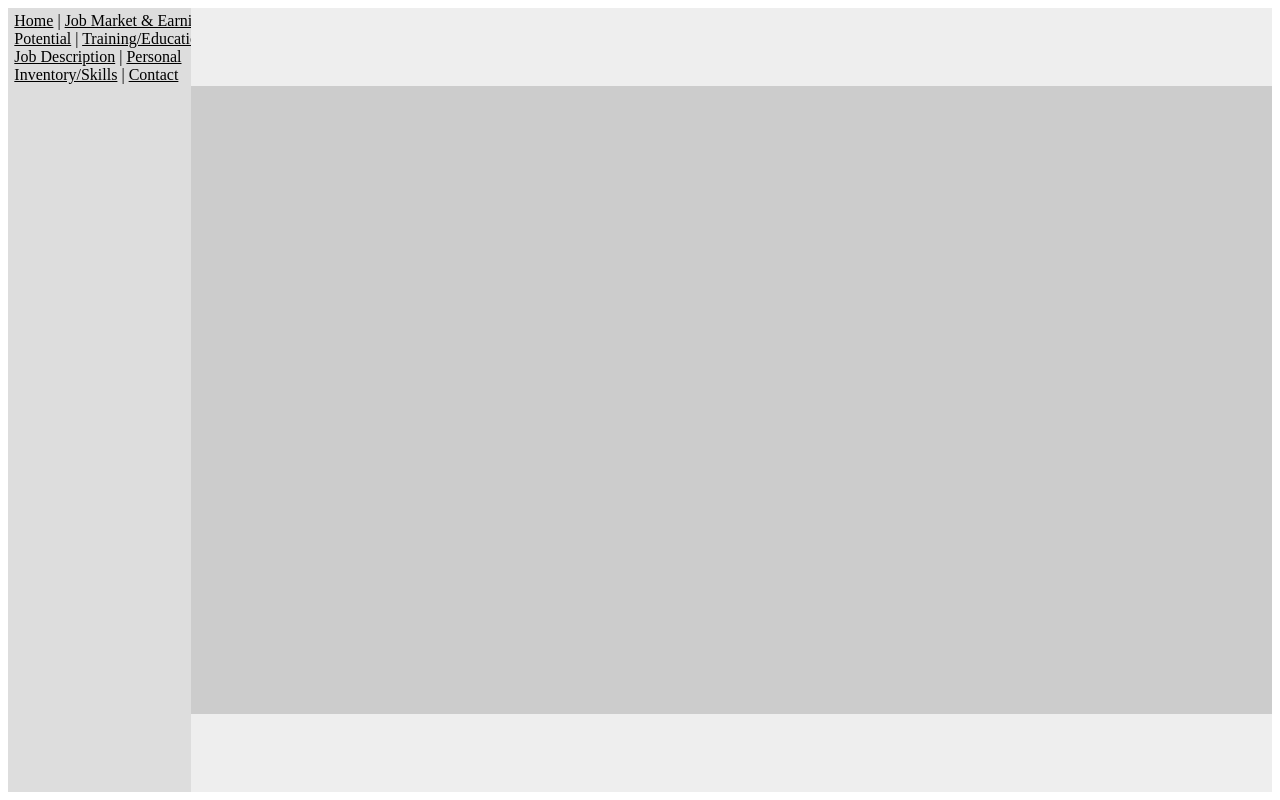
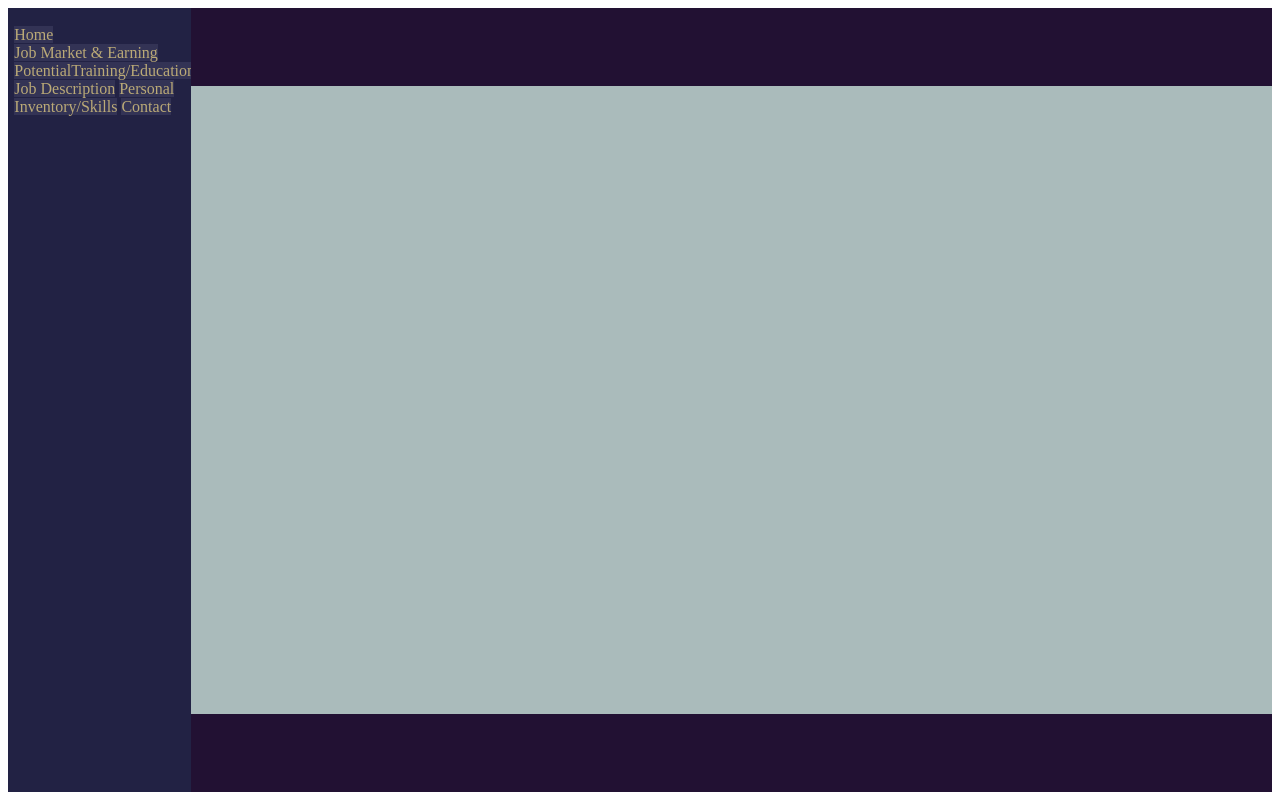
Before and after one commit to Squiggle9105/careerSite, a plain HTML site: page index.html in a window 1280 px wide. Drawn offline with Linux system fonts and the light colour scheme.

Commit message:
layout and colors

```diff
--- a/index.html
+++ b/index.html
@@ -3,8 +3,15 @@
     <title>Job Site | Home</title>
     <header>
     </header>
-    <div><nav><a href="index.html"> Home</a> | <a href ="market.html">Job Market & Earning Potential</a> | <a href="training.html">Training/Education</a> | <a href="description.html">Job Description</a> | <a href="skills.html">Personal Inventory/Skills</a> | <a href="contact.html">Contact </a></nav></div>
-
+    <div>
+        <nav>
+            <a href="index.html"> Home</a><br>
+            <a href ="market.html">Job Market & Earning Potential</a><a href="training.html">Training/Education</a><br>
+            <a href="description.html">Job Description</a>
+            <a href="skills.html">Personal Inventory/Skills</a>
+            <a href="contact.html">Contact</a>
+        </nav>
+    </div>
     <main>
         <article>
 
--- a/style.css
+++ b/style.css
@@ -1,6 +1,6 @@
 header
 {
-    background-color:#eee;
+    background-color:#213;
     height:10%;
     width:85.5%;
     float:right;
@@ -8,20 +8,24 @@ header
 }
 a
 {
-    color:#000;
+    color:#BBAA77;
+    height:10%;
+    background-color:#335;
+    width:50%;
+    text-decoration:none;
 }
 nav
 {
-    height:20px;
-    width:200px;
-    background-color:#ddd;
-    padding-top:4px;
+    height:30%px;
+    width:95%;
+    background-color:#224;
+    margin-top:10%;
 }
 div
 {
     height:100%;
     width:14%;
-    background-color:#ddd;
+    background-color:#224;
     overflow:auto;
     float:left;
     padding-left:0.5%;
@@ -30,13 +34,18 @@ article
 {
     height:90%;
     width:85.5%;
-    background-color:#ccc;
+    background-color:#abb;
     margin-left:14.5%
 }
 footer
 {
-    background-color:#eee;
+    background-color:#213;
     height:10%;
     width:85.5%;
     margin-left:14.5%;
 }
+.navtxt
+{
+    color:#BBAA77;
+    font-size:95%;
+}
```
Also changed, not shown: contact.html (+1 -4 lines), description.html (+1 -4 lines), market.html (+1 -4 lines), skills.html (+1 -4 lines), training.html (+1 -4 lines). Lines whose indentation alone changed are shown as unchanged.
